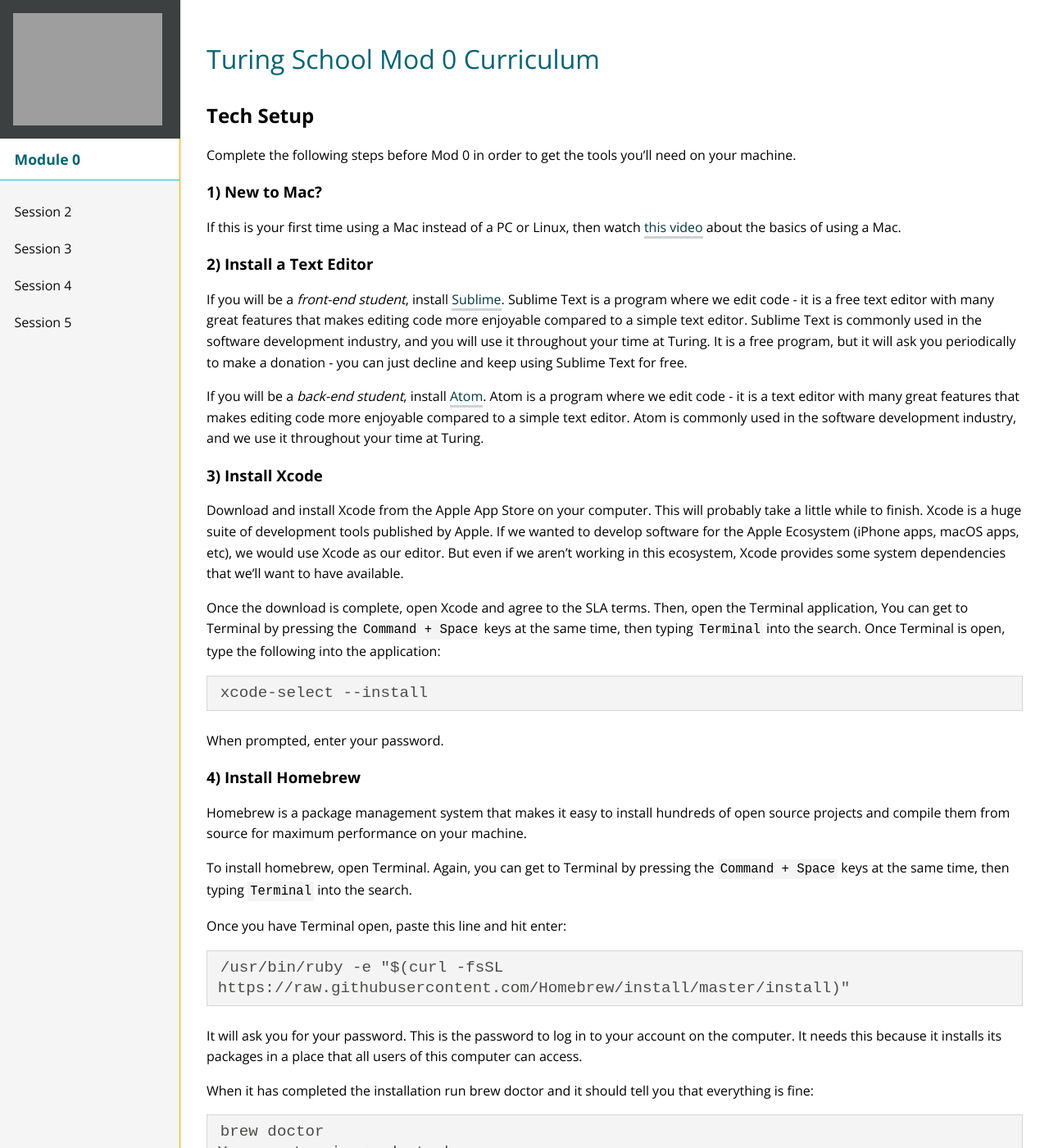
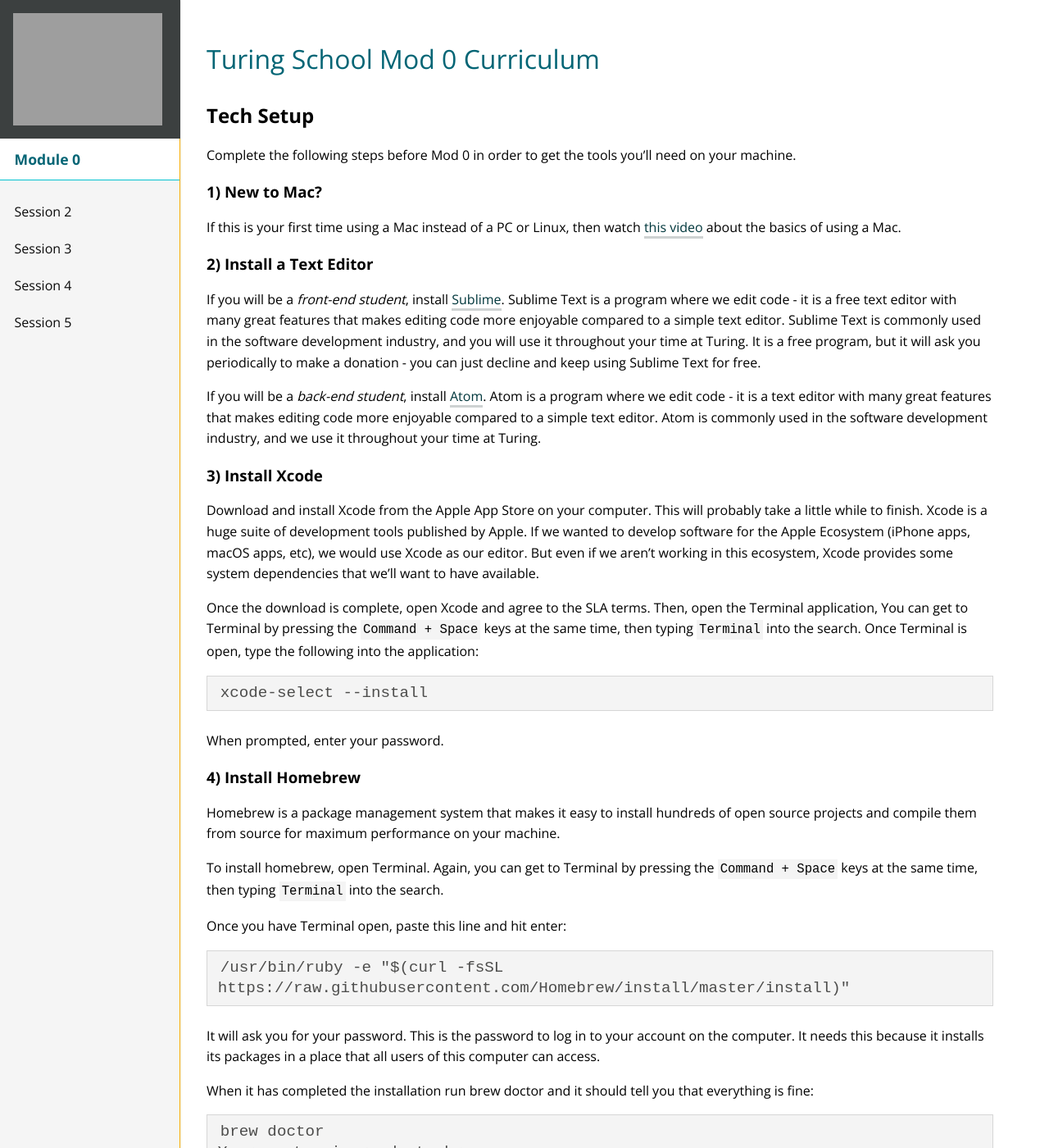
Before and after one commit to turingschool/mod-0-curriculum, a Jekyll site: the page built from index.md, in a window 1280 px wide and 1400 px high. Shown: the whole window at 82% size. Built offline with Jekyll 4.4.1, drawn with Linux system fonts in a browser that asks for light colours; nearby versions of some CDN libraries.

Commit message:
reorganize and add javascript and styling

```diff
--- a/_includes/head.html
+++ b/_includes/head.html
@@ -40,4 +40,3 @@
 <link rel="stylesheet" type="text/css" href='{{ site.url }}/stylesheets/reset.css'>
 <link rel="stylesheet" type="text/css" href='{{ site.url }}/stylesheets/styles-2017121801.css'>
 <script src="https://code.jquery.com/jquery-3.1.1.min.js" integrity="sha256-hVVnYaiADRTO2PzUGmuLJr8BLUSjGIZsDYGmIJLv2b8=" crossorigin="anonymous"></script>
-<script type="text/javascript" src="{{ site.url }}/assets/javascript/navigation.js"></script>
--- a/_layouts/main.html
+++ b/_layouts/main.html
@@ -24,4 +24,5 @@
       </section>
     </div>
   </body>
+  <script type="text/javascript" src="{{ site.url }}/assets/javascript/navigation.js"></script>
 </html>
--- a/_layouts/page.html
+++ b/_layouts/page.html
@@ -23,4 +23,5 @@
       </section>
     </div>
   </body>
+  <script type="text/javascript" src="{{ site.url }}/assets/javascript/navigation.js"></script>
 </html>
--- a/_sass/base.scss
+++ b/_sass/base.scss
@@ -101,14 +101,13 @@
   }
 }
 
-// .content {
-//   width: 80%;
-// }
+.content {
+  width: 80%;
+}
 
 @media (max-width: $tablet-width) {
   .content: 100%;
 }
-
 
 
 .underline {
@@ -168,6 +167,10 @@
   flex-grow: 2;
 }
 
+.tips div:nth-child(2) {
+  margin-left: 2em;
+}
+
 .things-to-note {
   margin-top: 2em;
   background-color: lighten(#f9ae06, 45);
@@ -179,3 +182,15 @@
   }
 
 }
+
+.toggle-show {
+  color: #f9ae06;
+  margin-bottom: 2em;
+}
+
+.toggle-show div {
+  color: black;
+}
+.hidden {
+  opacity: 0;
+}
```
